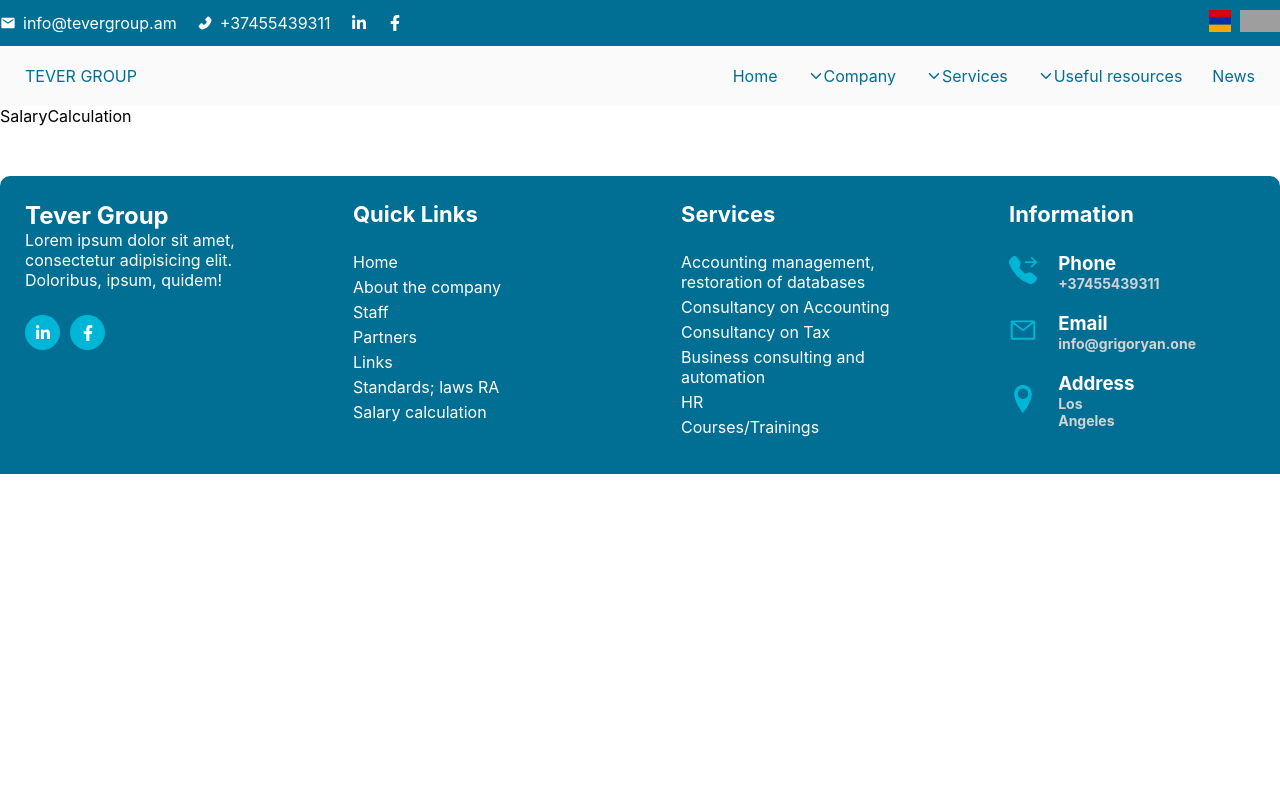
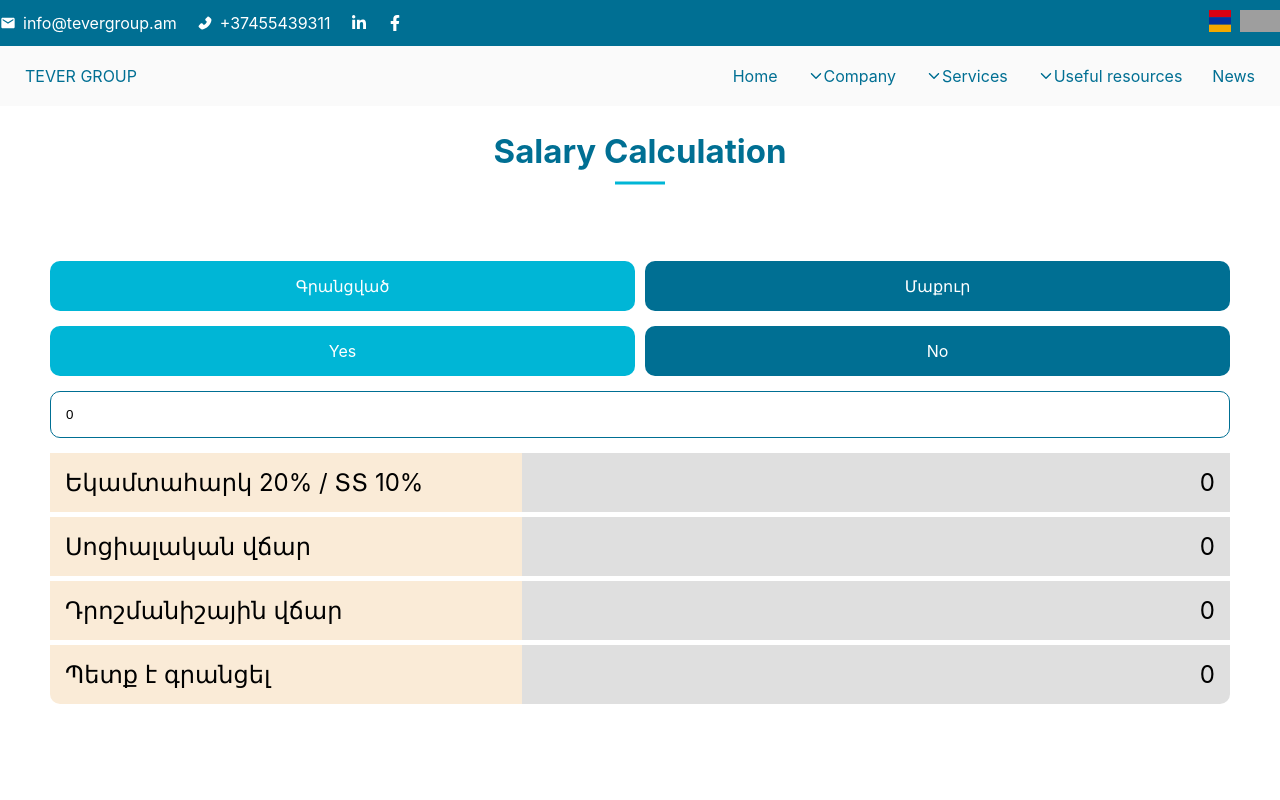
Before and after one commit to EdgarGrigoryan1996/teverGroup, a React (Create React App) app: page /salaryCalculation in a window 1280 px wide. Shown: the top 800 px of the page. Built offline with nearby package versions, Linux system fonts and the light colour scheme; grey boxes are pictures that could not be loaded.

Commit message:
added salary calculation

```diff
--- a/src/Pages/UsefulResources/SalaryCalculation/SalaryCalculation.jsx
+++ b/src/Pages/UsefulResources/SalaryCalculation/SalaryCalculation.jsx
@@ -1,9 +1,56 @@
-import React from 'react';
+import React, { useState } from 'react';
 import s from "./SalaryCalculation.module.css"
+import g from "../../../globalStyles.module.css"
+function SalaryCalculation(props) {
+    const [registeredMethod, setRegisteredMethod] = useState(true)
+    const [payMethod, setPayMethod] = useState(true)
+    const [currentSalary, setCurrentSalary] = useState(0)
 
-function SalaryCalculation(props) {
     return (
-        <div>SalaryCalculation</div>
+        <section className={s.salaryCalculate}>
+            <div className={g.sectionTitle}>
+                <h2>Salary Calculation</h2>
+            </div>
+            <div className={s.calculateBlock}>
+
+                <div className={s.cleanRegisteredBlock}>
+                    <div className={(registeredMethod ? s.selectedMethod : "")} onClick={() => setRegisteredMethod(true)}>Գրանցված</div>
+                    <div className={(!registeredMethod ? s.selectedMethod : "")} onClick={() => setRegisteredMethod(false)}>Մաքուր</div>
+                </div>
+
+                <div className={s.vcharoxBlock}>
+                    <div className={(payMethod ? s.selectedMethod : "")} onClick={() => setPayMethod(true)}>Yes</div>
+                    <div className={(!payMethod ? s.selectedMethod : "")} onClick={() => setPayMethod(false)}>No</div>
+                </div>
+
+                <div className={s.enterSalary}>
+                    <input type="text" value={currentSalary} onChange={(e) => {
+                        const currentSymbol = e.target.value
+                        if(currentSymbol.toLowerCase() === currentSymbol.toLocaleUpperCase()){
+                            setCurrentSalary(e.target.value)
+                        }
+                    }}/>
+                </div>
+                <div className={s.resultWrapper}>
+                    <div className={s.resultBlock}>
+                        <div>Եկամտահարկ 20% / ՏՏ 10%	</div>
+                        <div>{currentSalary}</div>
+                    </div>
+                    <div className={s.resultBlock}>
+                        <div>Սոցիալական վճար</div>
+                        <div>{currentSalary}</div>
+                    </div>
+                    <div className={s.resultBlock}>
+                        <div>Դրոշմանիշային վճար</div>
+                        <div>{currentSalary}</div>
+                    </div>
+                    <div className={s.resultBlock}>
+                        <div>Պետք է գրանցել</div>
+                        <div>{currentSalary}</div>
+                    </div>
+                </div>
+            </div>
+        </section>
     );
 }
 
--- a/src/Pages/UsefulResources/SalaryCalculation/SalaryCalculation.module.css
+++ b/src/Pages/UsefulResources/SalaryCalculation/SalaryCalculation.module.css
@@ -0,0 +1,84 @@
+.calculateBlock{
+    padding: 50px;
+    display: flex;
+    flex-direction: column;
+    align-items: center;
+}
+.cleanRegisteredBlock{
+    display: flex;
+    width: 100%;
+    gap: 10px;
+}
+.cleanRegisteredBlock div{
+    margin-top: 15px;
+    padding: 15px;
+    border-radius: 10px;
+    flex-basis: 50%;
+    text-align: center;
+    background-color: var(--second-color);
+    color: #fff;
+    cursor: pointer;
+}
+.calculateBlock div.selectedMethod{
+    background-color: var(--main-color);
+}
+
+/* Vcharox */
+.vcharoxBlock{
+    display: flex;
+    width: 100%;
+    gap: 10px;
+}
+.vcharoxBlock div{
+    margin-top: 15px;
+    padding: 15px;
+    border-radius: 10px;
+    flex-basis: 50%;
+    text-align: center;
+    background-color: var(--second-color);
+    color: #fff;
+    cursor: pointer;
+}
+/* Enter Salary */
+.enterSalary{
+    width: 100%;
+    padding-top: 15px;
+}
+.enterSalary input{
+    width: 100%;
+    padding: 15px;
+    border-radius: 10px;
+    outline: none;
+    border:none;
+    border:1px solid var(--second-color)
+}
+/* resultBlock */
+.resultBlock{
+    display: flex;
+    width: 100%;
+}
+.resultBlock:last-child div:first-child{
+    border-bottom-left-radius: 10px;
+}
+.resultBlock:last-child div:last-child{
+    border-bottom-right-radius: 10px;
+}
+.resultBlock div:first-child{
+    flex-basis: 40%;
+    padding: 15px;
+    margin-top: 5px;
+    background-color: antiquewhite;
+    font-size: 24px;
+}
+.resultBlock div:last-child{
+    flex-basis: 60%;
+    padding: 15px;
+    margin-top: 5px;
+    background-color: #dfdfdf;
+    text-align: right;
+    font-size: 24px;
+}
+.resultWrapper{
+    margin-top: 10px;
+    width: 100%;
+}
--- a/src/index.css
+++ b/src/index.css
@@ -1,6 +1,7 @@
 *{
   margin: 0;
   padding: 0;
+  box-sizing: border-box;
 }
 body {
 
```
